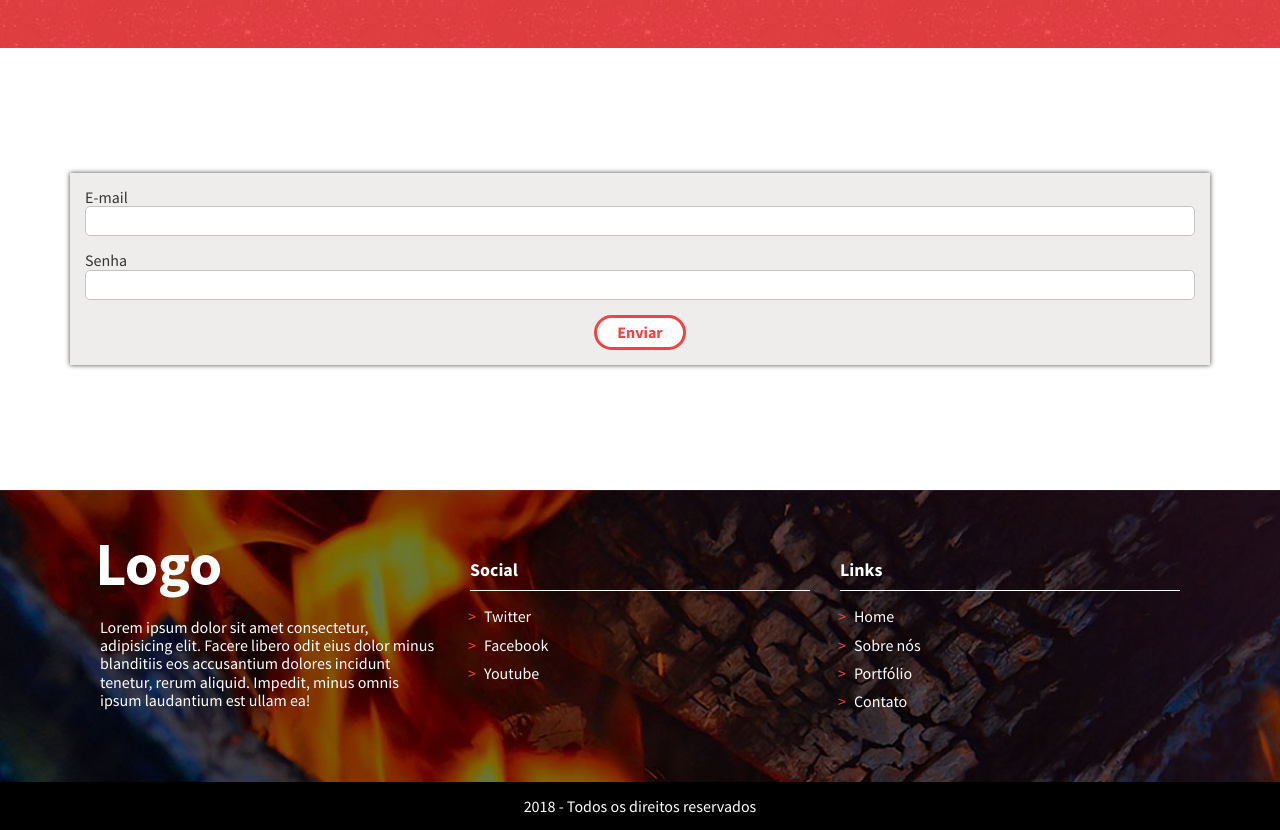
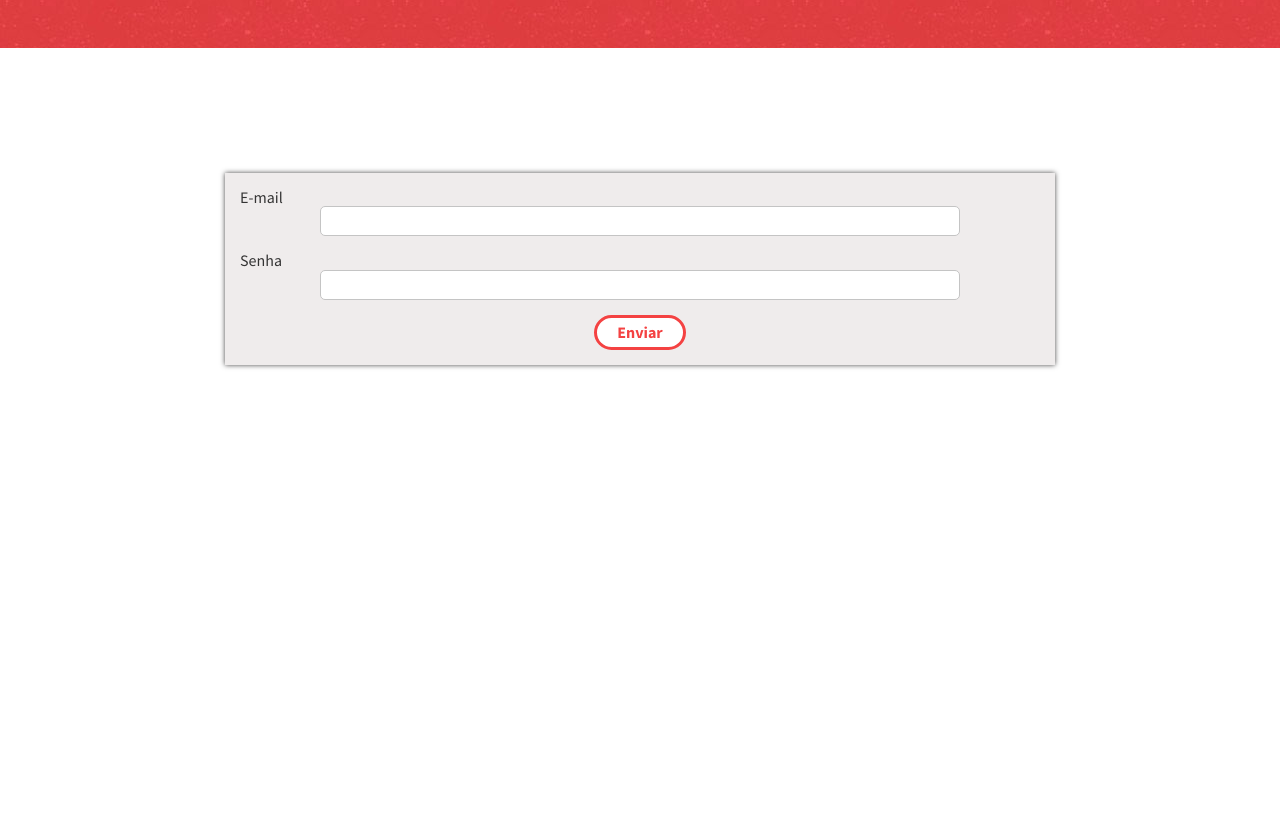
Before and after one commit to jessescn/ProjetoPSoft, a plain HTML site: page front-end/contato.html in a window 1280 px wide. Shown: the part 210-1040 px from the top of the page. After the commit the page ends 800 px from the top, so only its background shows below. Drawn offline with Linux system fonts and the light colour scheme.

Commit message:
Ajeitando login

```diff
--- a/front-end/contato.html
+++ b/front-end/contato.html
@@ -34,44 +34,12 @@
                 </div>
                 <div class="formulario__grupo">
                     <label class="formulario__label" for="password">Senha</label><br>
-                    <input class="formulario__campo" type="email" name="senha" id="senha">
+                    <input class="formulario__campo" type="password" name="senha" id="senha">
                 </div>
                 <input class="formulario__botao" type="submit" value="Enviar">
                 <p class="desaparecer formulario__notificacao">Login inválido</p>
             </form>
         </section>
     </main>
-    <footer class="rodape">
-        <div class="rodape__linha-1">
-            <div class="container">
-                <div class="rodape__coluna">
-                    <a href="index.html" class="logo logo--branco">Desing responsivo</a>
-                    <article>Lorem ipsum dolor sit amet consectetur, adipisicing elit. Facere libero odit eius dolor minus
-                        blanditiis eos accusantium dolores incidunt tenetur, rerum aliquid. Impedit, minus omnis ipsum
-                        laudantium est ullam ea!</article>
-                </div>
-                <div class="rodape__coluna">
-                    <h2 class="rodape__titulo">Social</h2>
-                    <ul class="rodape__lista">
-                        <li><a class="rodape__item" href="https://twitter.com/" target="_blank">Twitter</a></li>
-                        <li><a class="rodape__item" href="https://facebook.com" target="_blank">Facebook</a></li>
-                        <li><a class="rodape__item" href="https://youtube.com" target="_blank">Youtube</a></li>
-                    </ul>
-                </div>
-                <div class="rodape__coluna">
-                    <h2 class="rodape__titulo">Links</h2>
-                    <ul class="rodape__lista">
-                        <li><a class="rodape__item" href="index.html">Home</a></li>
-                        <li><a class="rodape__item" href="sobre.html">Sobre nós</a></li>
-                        <li><a class="rodape__item" href="portifolio.html">Portfólio</a></li>
-                        <li><a class="rodape__item" href="contato.html">Contato</a></li>
-                    </ul>
-                </div>
-            </div>
-        </div>
-        <div class="rodape__linha-2">
-            2018 - Todos os direitos reservados
-        </div>
-    </footer>
 </body>
 </html>
--- a/front-end/sass/style.css
+++ b/front-end/sass/style.css
@@ -541,7 +541,7 @@ body {
 }
 
 .formulario {
-  margin: 100px -15px;
+  margin: 100px 140px;
   background-color: #efecec;
   /* margin-left: -15px;
   margin-right: -15px; */
@@ -561,10 +561,18 @@ body {
 
 
 .formulario__campo {
-  width: 100%;
+  display: block;
+  margin: 0 auto;
+  width: 80%;
   border: 1px solid #c4c4c4;
   border-radius: 5px;
   padding: 5px;
+}
+
+.formulario__label {
+  margin: 0 auto;
+  text-align: center;
+  color: #343434;
 }
 
 .formulario__botao {
@@ -577,10 +585,6 @@ body {
   color: #f44242;
   cursor: pointer;
   font-weight: bold;
-}
-
-label {
-  color: #343434;
 }
 
 .logo {
```
